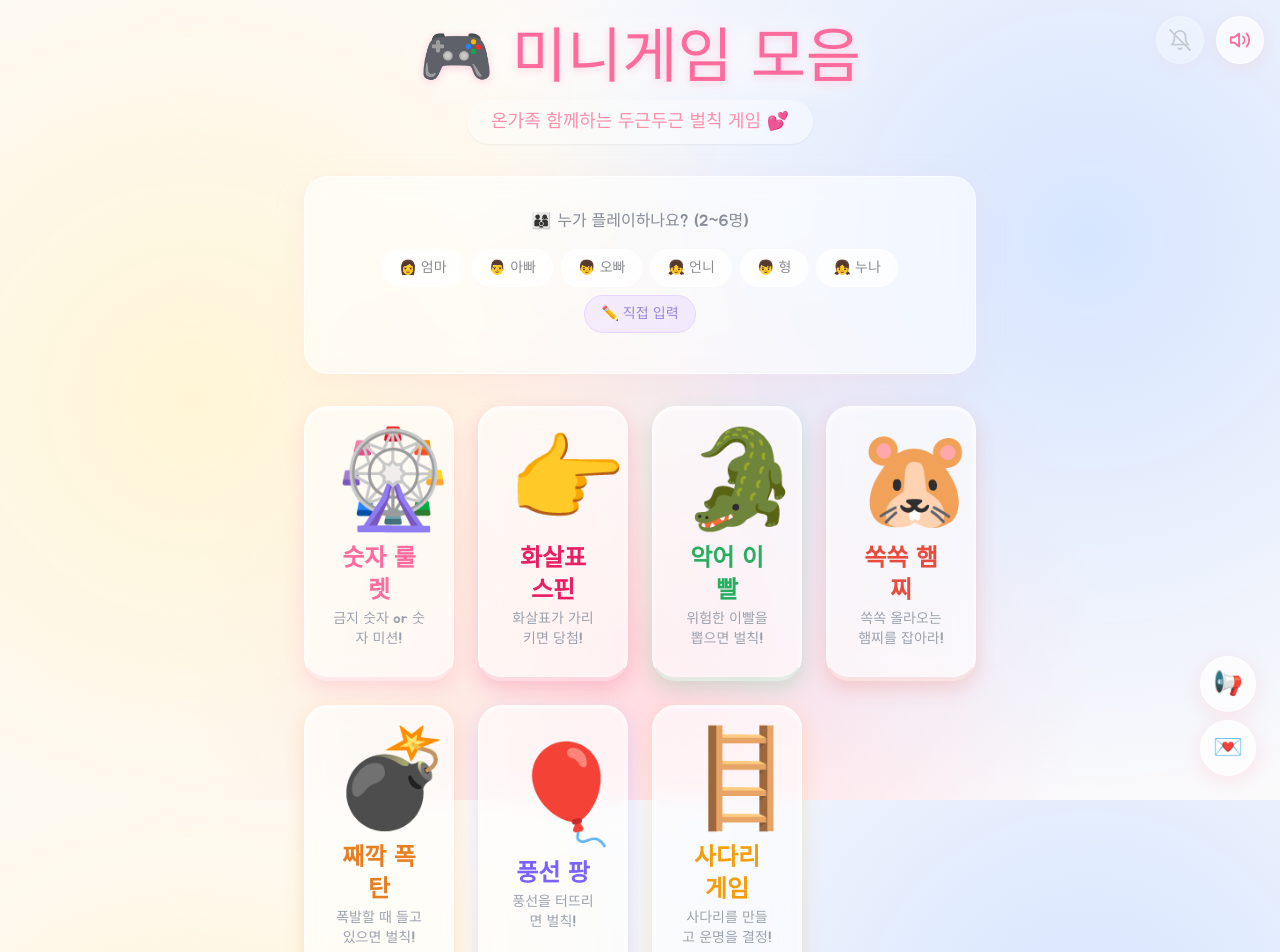
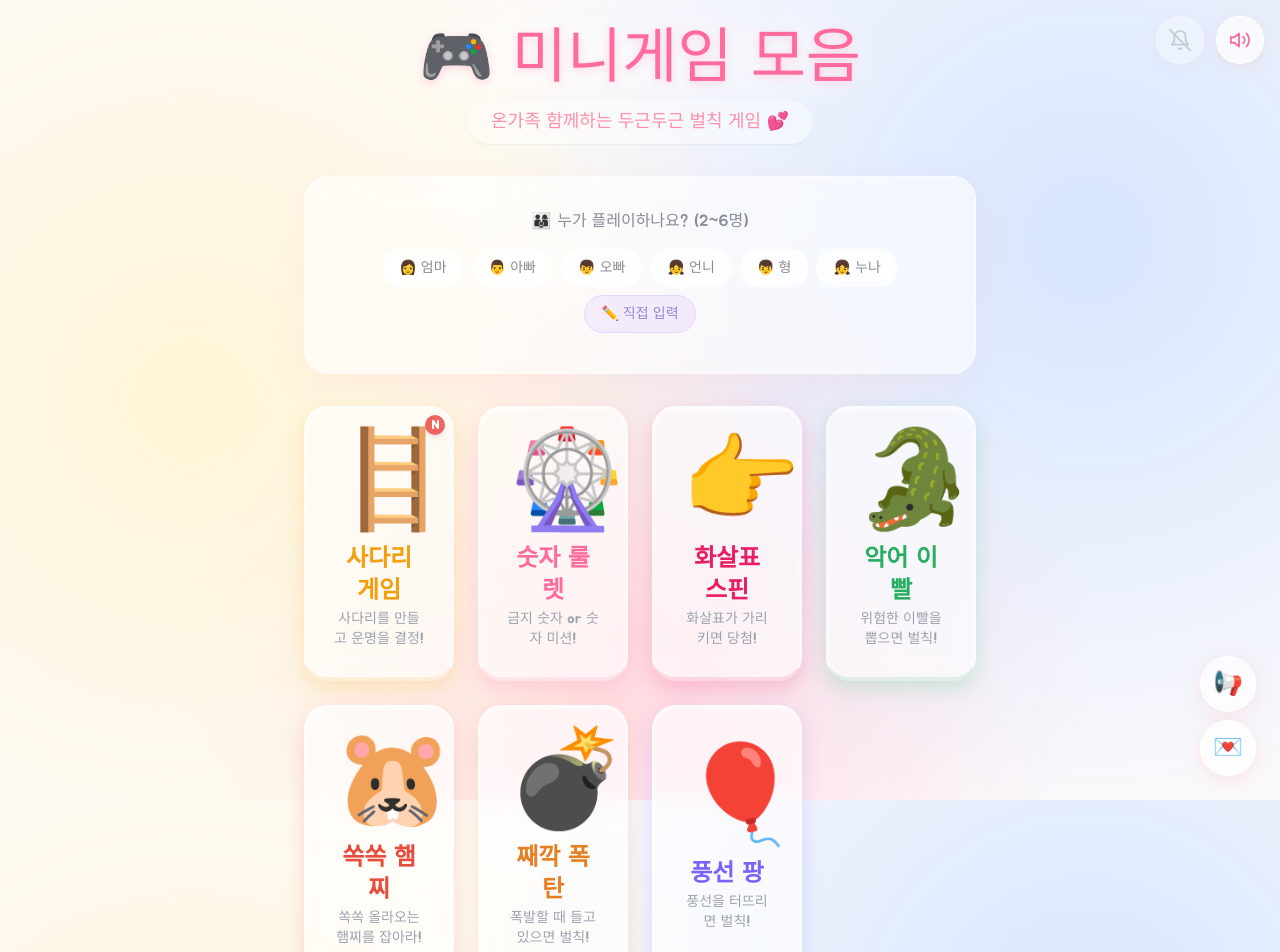
Before and after one commit to mooooburg-dev/miniplay, a Next.js app: page / in a window 1280 px wide. Shown: the top 952 px of the page. Built offline with nearby package versions, Linux system fonts and the light colour scheme.

Commit message:
사다리 게임 홈 화면 최상단 배치 및 NEW 뱃지 추가

```diff
--- a/components/GameCard.tsx
+++ b/components/GameCard.tsx
@@ -26,6 +26,12 @@ export function GameCard({ game }: GameCardProps) {
         borderBottom: `4px solid ${game.color}20`,
       }}
     >
+      {/* NEW 뱃지 */}
+      {game.isNew && (
+        <span className="absolute top-2 right-2 z-20 bg-red-500 text-white text-[10px] sm:text-xs font-bold px-1.5 py-0.5 rounded-full leading-none shadow-md animate-pulse">
+          N
+        </span>
+      )}
       {/* Decorative gradient blob inside card */}
       <div
         className="absolute -inset-6 opacity-0 group-hover:opacity-20 transition-opacity duration-300 blur-2xl rounded-full z-0"
--- a/types/index.ts
+++ b/types/index.ts
@@ -15,9 +15,20 @@ export interface GameMeta {
   color: string; // text/accent color
   shadow: string; // box-shadow color
   path: string;
+  isNew?: boolean;
 }
 
 export const GAMES: GameMeta[] = [
+  {
+    id: 'ladder',
+    emoji: '🪜',
+    name: '사다리 게임',
+    desc: '사다리를 만들고 운명을 결정!',
+    color: '#f59e0b',
+    shadow: '#fcd34d',
+    path: '/game/ladder',
+    isNew: true,
+  },
   {
     id: 'roulette',
     emoji: '🎡',
@@ -72,13 +83,4 @@ export const GAMES: GameMeta[] = [
     shadow: '#c9b8ff',
     path: '/game/balloon',
   },
-  {
-    id: 'ladder',
-    emoji: '🪜',
-    name: '사다리 게임',
-    desc: '사다리를 만들고 운명을 결정!',
-    color: '#f59e0b',
-    shadow: '#fcd34d',
-    path: '/game/ladder',
-  },
 ];
```
